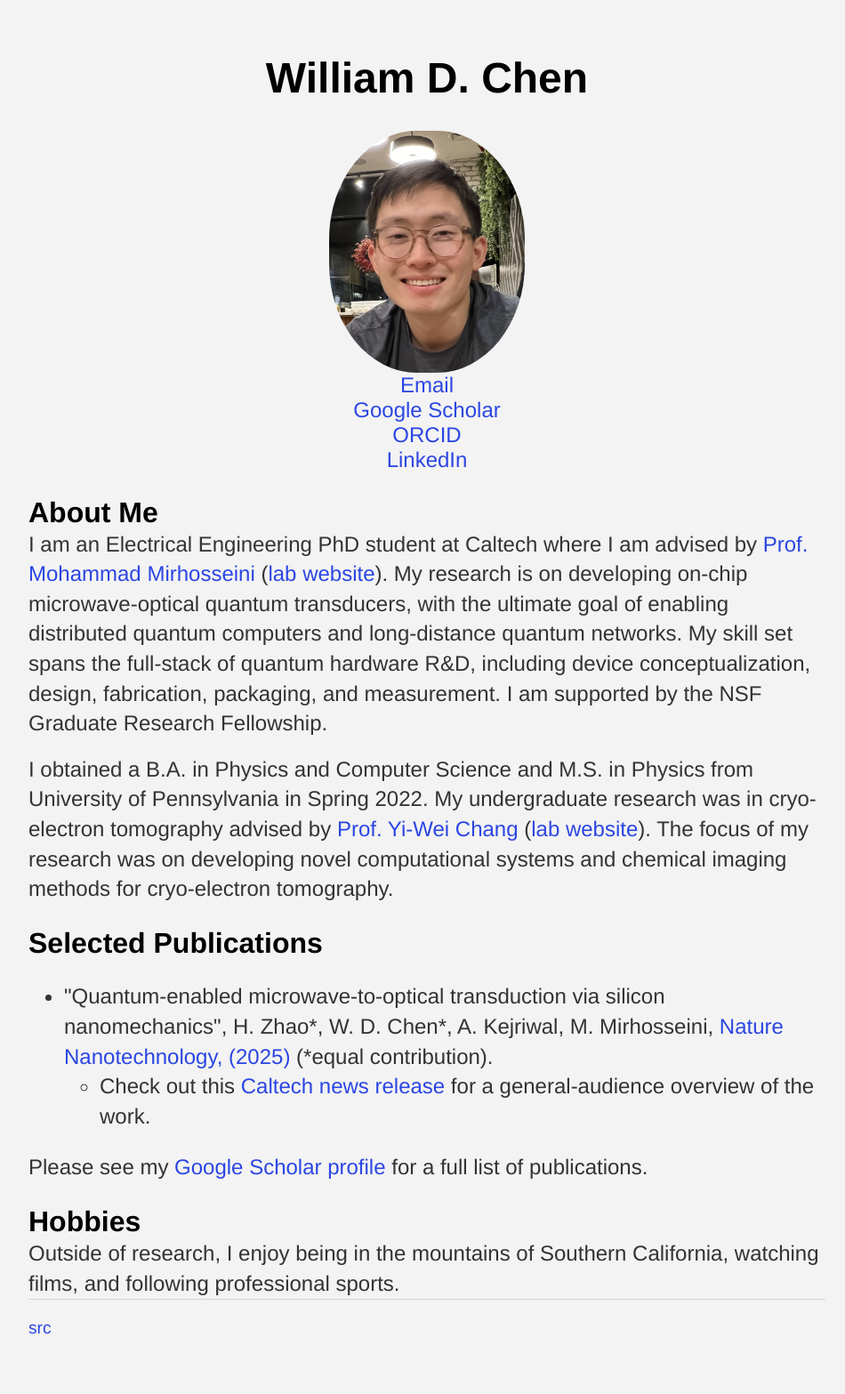
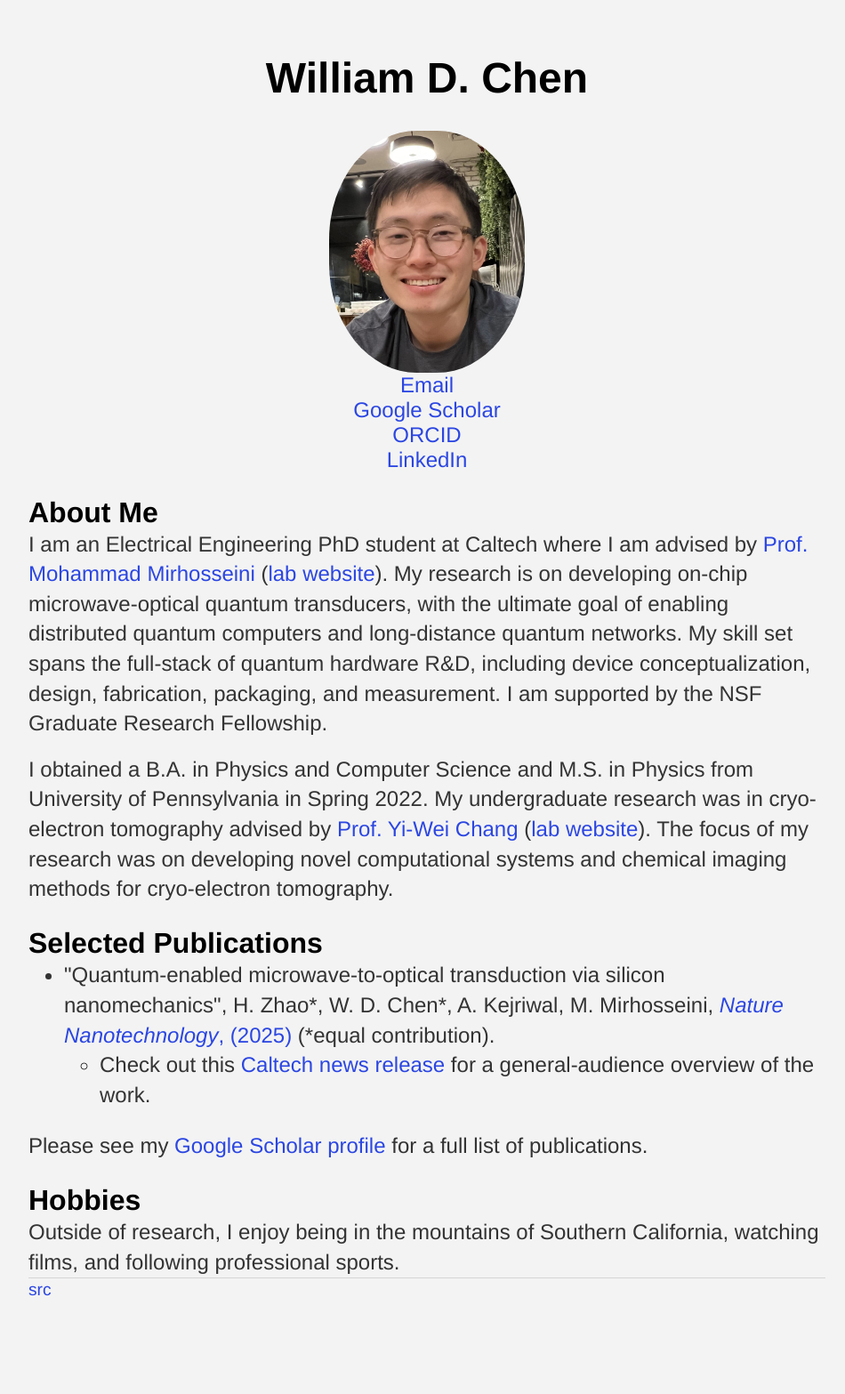
Before and after one commit to bchen00/bchen00.github.io, a Jekyll site: the page built from index.html, in a window 1280 px wide. Shown: the whole page at 89% size, without its empty margins (160-1110 px from the left). Built offline with Jekyll 4.4.1, drawn with Linux system fonts in a browser that asks for light colours; after the commit the page ends 1524 px from its top, so only the background shows below that.

Commit message:
added publication

```diff
--- a/css/main.css
+++ b/css/main.css
@@ -79,6 +79,7 @@ ul.posts li {
 }
 
 ul{
+    margin-top: 0px;
     font-family:'Helvetica Neue', Helvetica, Arial, sans-serif;
     font-size: 1.5em;
     line-height: 1.4em;
--- a/index.html
+++ b/index.html
@@ -32,7 +32,7 @@ title: William D. Chen
 	<p>
 		<ul>
 		<li>
-		"Quantum-enabled microwave-to-optical transduction via silicon nanomechanics", H. Zhao*, W. D. Chen*, A. Kejriwal, M. Mirhosseini, <a href="https://rdcu.be/eehXc"> Nature Nanotechnology, (2025)</a> (*equal contribution).
+		"Quantum-enabled microwave-to-optical transduction via silicon nanomechanics", H. Zhao*, W. D. Chen*, A. Kejriwal, M. Mirhosseini, <a href="https://rdcu.be/eehXc"> <em>Nature Nanotechnology</em>, (2025)</a> (*equal contribution).
 			<ul>
 				<li>Check out this <a href="https://www.caltech.edu/about/news/low-noise-transducers-to-bridge-the-gap-between-microwave-and-optical-qubits"> Caltech news release</a> for a general-audience overview of the work.</li>
 			</ul>
```
